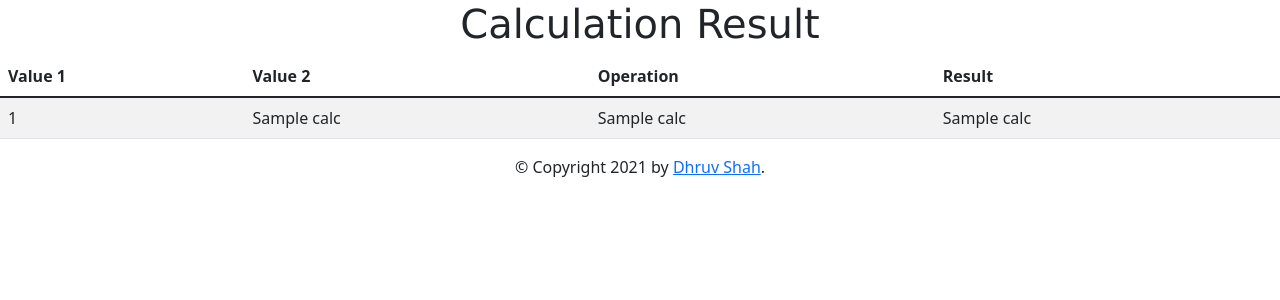
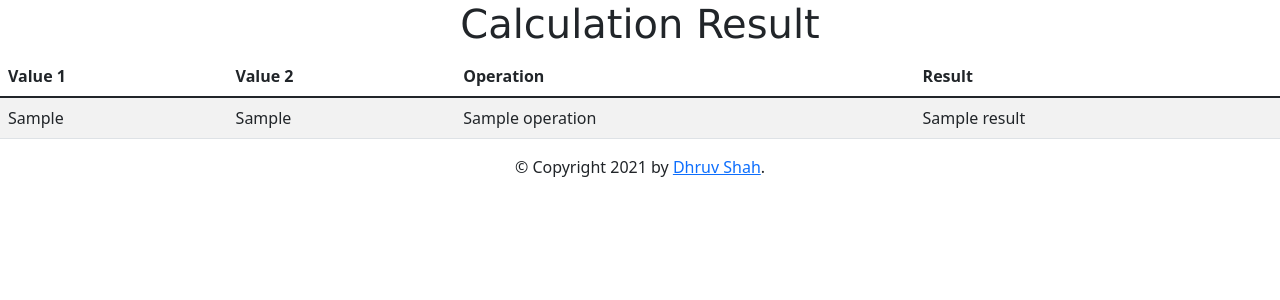
Before and after one commit to dhruvshah1996/Project3, a Flask app: template app/templates/result.html in a window 1280 px wide. Shown: the part 56-356 px from the top of the page. Run offline with Flask 2, Linux system fonts and the light colour scheme; the template is opened without the code that fills it: most values are stand-ins (such as "Sample title", 1, 10 or a date in 2020); parts of the project's set-up code (start-up, migrations or seed data) failed here and were passed over.

```diff
--- a/app/templates/base.html
+++ b/app/templates/base.html
@@ -49,7 +49,6 @@
 
 <div id="content">{% block content %}{% endblock %}</div>
 
-<!-- Option 1: Bootstrap Bundle with Popper -->
 <script src="https://cdn.jsdelivr.net/npm/bootstrap@5.1.3/dist/js/bootstrap.bundle.min.js"
         integrity="sha384-ka7Sk0Gln4gmtz2MlQnikT1wXgYsOg+OMhuP+IlRH9sENBO0LRn5q+8nbTov4+1p"
         crossorigin="anonymous"></script>
--- a/app/templates/index.html
+++ b/app/templates/index.html
@@ -14,6 +14,5 @@
     <h1>Calculator</h1>
     <p class="important">
       Welcome to my Calculator App.
-<img class="img" src="{ url_for('static', filename='images/sample.jpeg') }">
     </p>
 {% endblock %}
--- a/app/templates/result.html
+++ b/app/templates/result.html
@@ -28,14 +28,12 @@
     </tr>
     </thead>
     <tbody>
-        {% for calc in data %}
         <tr>
-            <td>{{calc[0]}}</td>
-            <td>{{calc[1]}}</td>
-            <td>{{calc[2]}}</td>
-            <td>{{calc[3]}}</td>
+            <td>{{value1}}</td>
+            <td>{{value2}}</td>
+            <td>{{operation}}</td>
+            <td>{{result}}</td>
         </tr>
-        {% endfor %}
     </tbody>
 </table>
 <!--    <strong>Value 1: </strong> {{ value1 }} <br>-->
```
Also changed, not shown: app/controllers/calculator_controller.py (+5 -11 lines).
